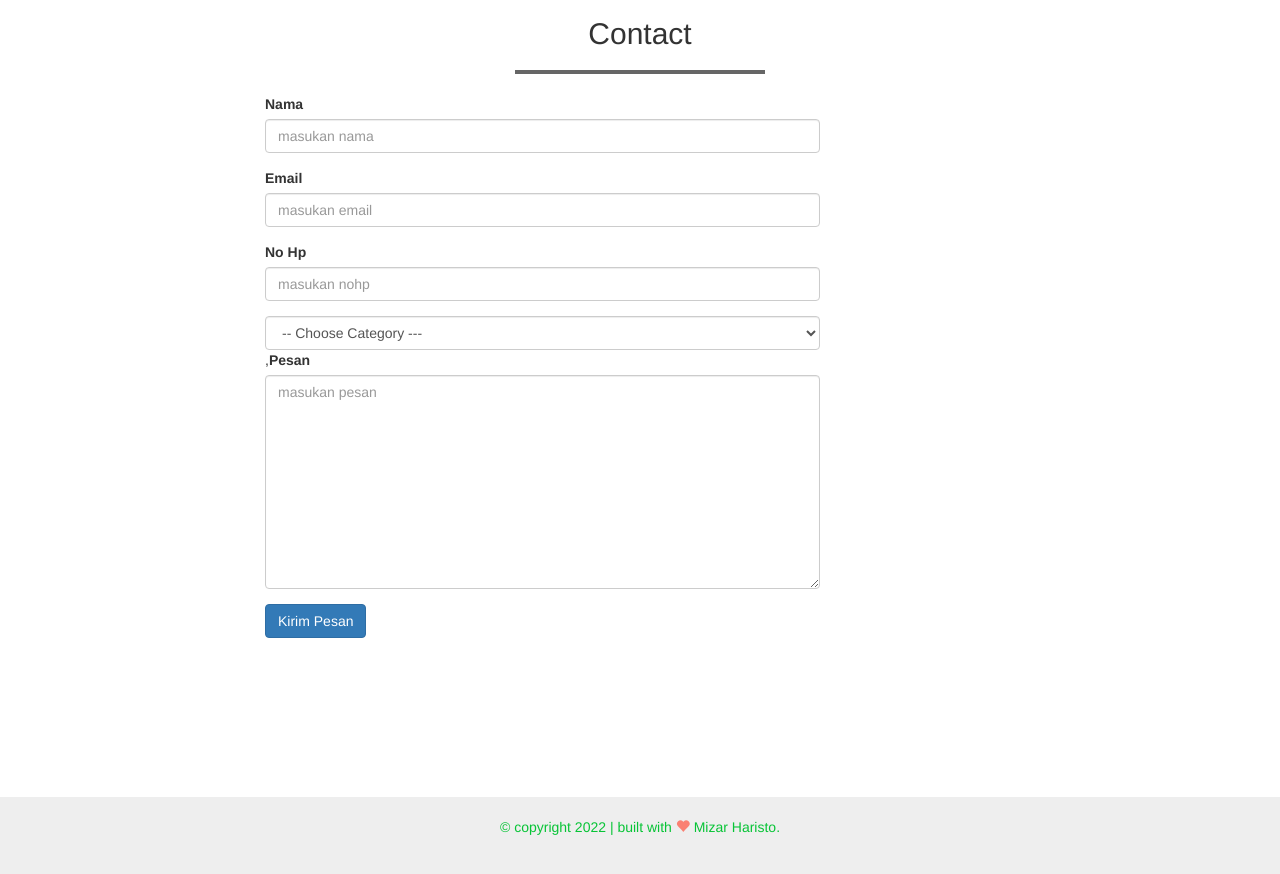
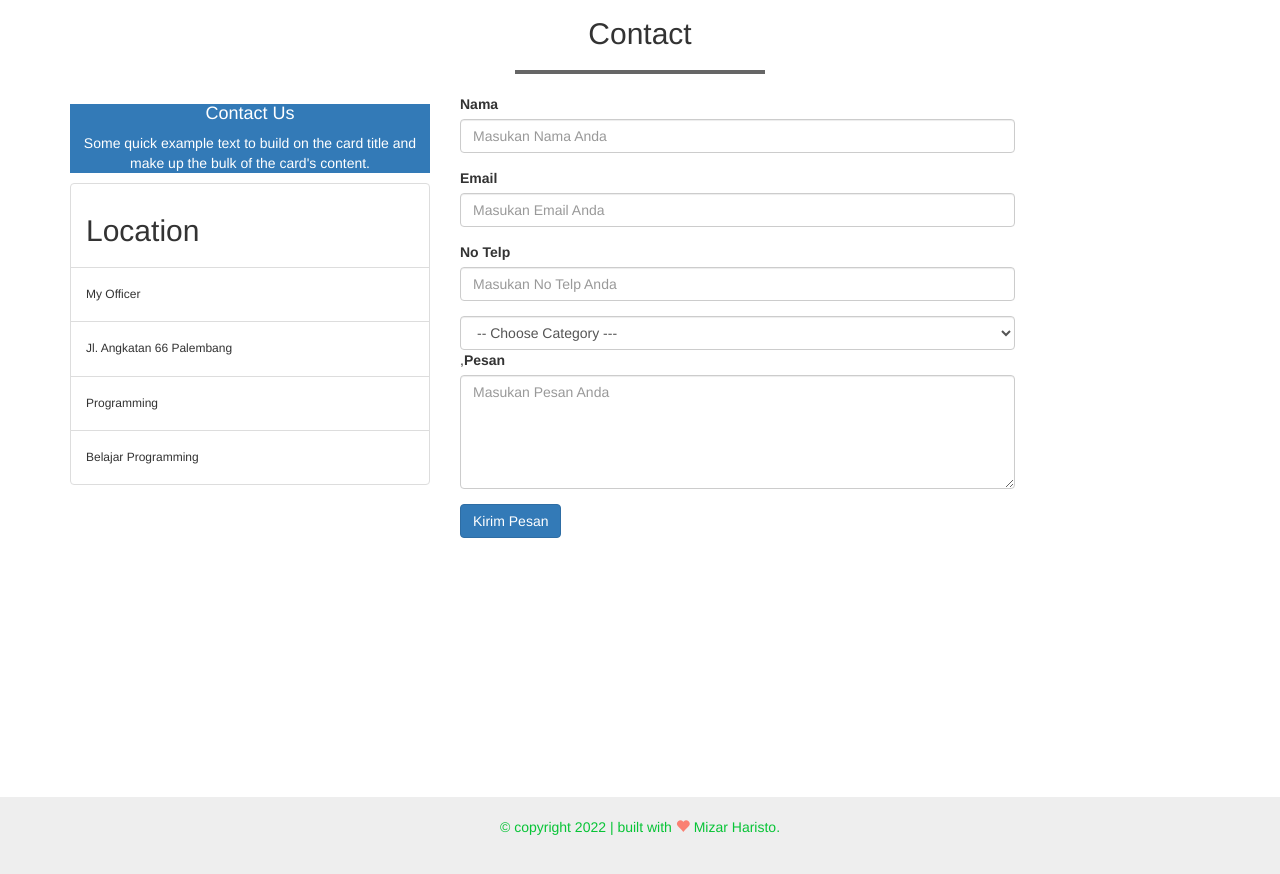
Before and after one commit to mizar2104/project, a plain HTML site: page index.html in a window 1280 px wide. Shown: the part 1520-2394 px from the top of the page. Drawn offline with nearby package versions, Linux system fonts and the light colour scheme.

Commit message:
edit index

```diff
--- a/index.html
+++ b/index.html
@@ -156,38 +156,56 @@
                 <hr>
             </div>
         </div>
-        <div class="row">
-            <div class="col-sm-6 col-lg-offset-2">
+
+        <div class="row justify-content-center">
+            <div class="col-lg-4">
+                <div class="card text-white bg-primary mb-3 text-center">
+                    <div class="card-body">
+                      <h4 class="card-title">Contact Us</h4>
+                      <p class="card-text">Some quick example text to build on the card title and make up the bulk of the card's content.</p>
+                    </div>
+                </div>
+                <ul class="list-group">
+                    <li class="list-group-item"><h2>Location</h2></li>
+                    <li class="list-group-item"><h6>My Officer</h6></li>
+                    <li class="list-group-item"><h6>Jl. Angkatan 66 Palembang</h6></li>
+                    <li class="list-group-item"><h6>Programming</h6></li>
+                    <li class="list-group-item"><h6>Belajar Programming</h6></li>
+                  </ul>
+            </div>
+
+            <div class="col-lg-6">
                 <form>
                     <div class="form-group">
                         <label for="nama">Nama</label>
-                        <input type="text" id="nama" class="form-control" placeholder="masukan nama">
+                        <input type="text" id="nama" class="form-control" placeholder="Masukan Nama Anda">
                     </div>
                     <div class="form-group">
                         <label for="email">Email</label>
-                        <input type="text" id="email" class="form-control" placeholder="masukan email">
+                        <input type="text" id="email" class="form-control" placeholder="Masukan Email Anda">
                     </div>
                     <div class="form-group">
-                        <label for="nohp">No Hp</label>
-                        <input type="text" id="nohp" class="form-control" placeholder="masukan nohp">
+                        <label for="nohp">No Telp</label>
+                        <input type="text" id="nohp" class="form-control" placeholder="Masukan No Telp Anda">
                     </div>
 
                     <select class="form-control">
                         <option>-- Choose Category ---</option>
-                        <option>Gaji</option>
-                        <option>Tunjangan</option>
+                        <option>Aplikasi</option>
+                        <option>Website</option>
                     </select>
                     <div class="form-group">
                         ,<label for="pesan">Pesan</label>
-                        <textarea class="form-control" rows="10" placeholder="masukan pesan"></textarea>
+                        <textarea class="form-control" rows="5" placeholder="Masukan Pesan Anda"></textarea>
                     </div>
 
                     <button type="submit" class="btn btn-primary">Kirim Pesan</button>
 
-
+                    </div>
                 </form>
             </div>
         </div>
+
     </div>
 </section>
 
```
